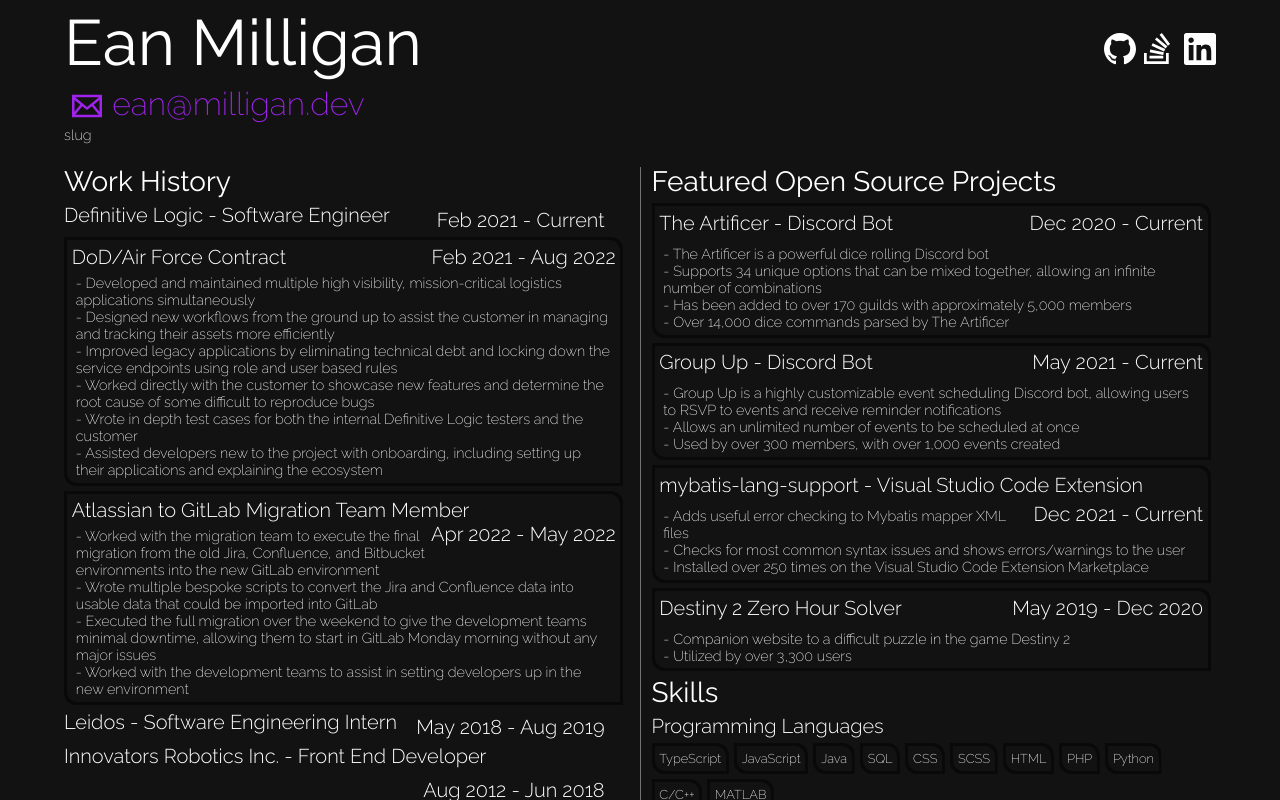
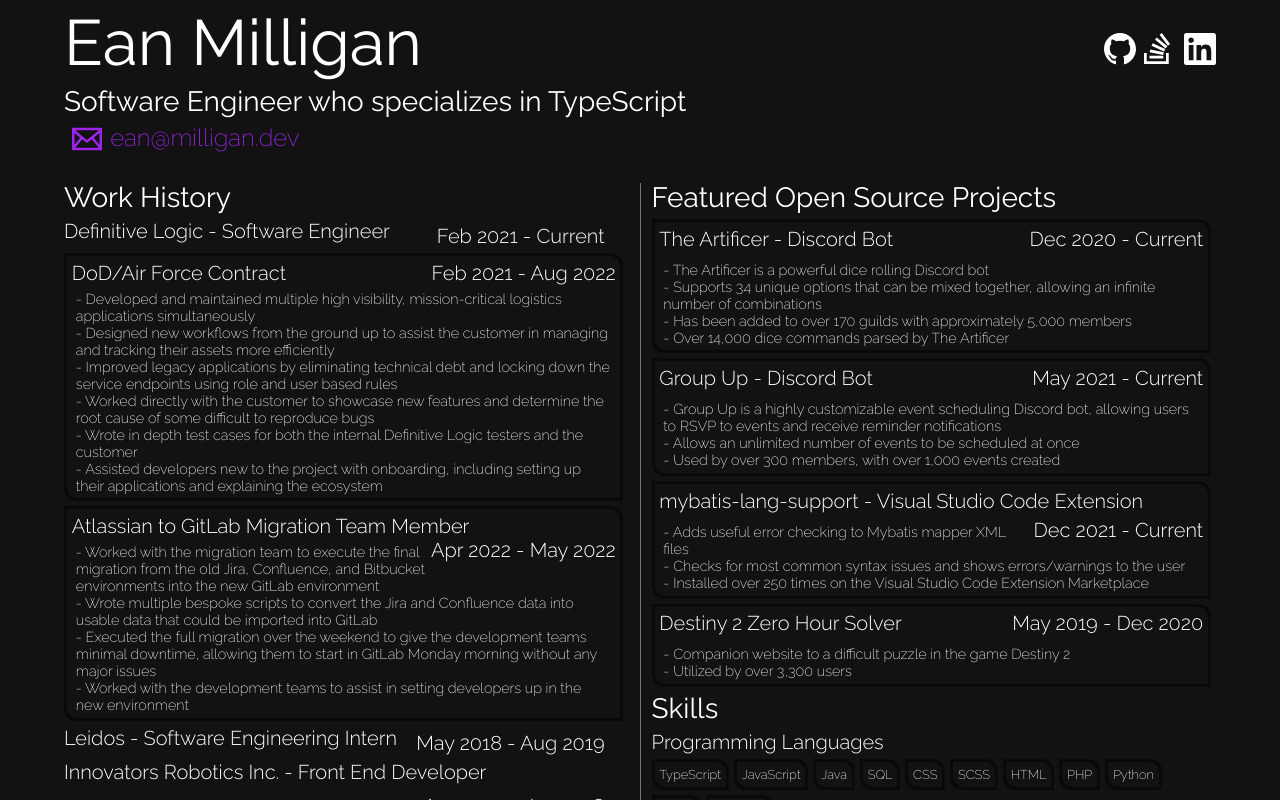
Before and after one commit to Burn-E99/ean-milligan-portfolio, an Angular app: page / in a window 1280 px wide. In both pictures the pointer is over the link "ean@milligan.dev". Shown: the top 800 px of the page. Built offline with nearby package versions, Linux system fonts and the light colour scheme.

Commit message:
Resize email, initialize slug

```diff
--- a/src/app/app.component.html
+++ b/src/app/app.component.html
@@ -4,8 +4,8 @@
       Ean Milligan
       <app-socials class="pull-right"></app-socials>
     </h1>
+    <h2>Software Engineer who specializes in <span>TypeScript</span></h2>
     <app-email></app-email>
-    <div>slug</div>
   </div>
   <br/>
   <div class="page-body">
--- a/src/app/email/email.component.scss
+++ b/src/app/email/email.component.scss
@@ -3,7 +3,7 @@
 a {
 	position: relative;
 	display: inline-block;
-	font-size: 2rem;
+	font-size: 1.5rem;
 	overflow: hidden;
 	background: linear-gradient(90deg, $highlight-color-lt 50%, $fg-color 50%);
 	background-clip: text;
@@ -15,7 +15,7 @@ a {
 	text-decoration: none;
 
 	&::after {
-		font-size: 1.5rem;
+		font-size: 1.25rem;
 		font-weight: 100;
 		font-family: 'Material Icons Sharp';
 		display: inline-block;
@@ -29,13 +29,13 @@ a {
 		background-position: 0;
 
 		&::after {
-			height: 2rem;
-			width: 2rem;
+			height: 1.5rem;
+			width: 1.5rem;
 			transition: all 0.25s ease 0.15s;
 		}
 
 		svg {
-			fill: $highlight-color-lt !important;
+			fill: $highlight-color-lt;
 		}
 	}
 }
```
